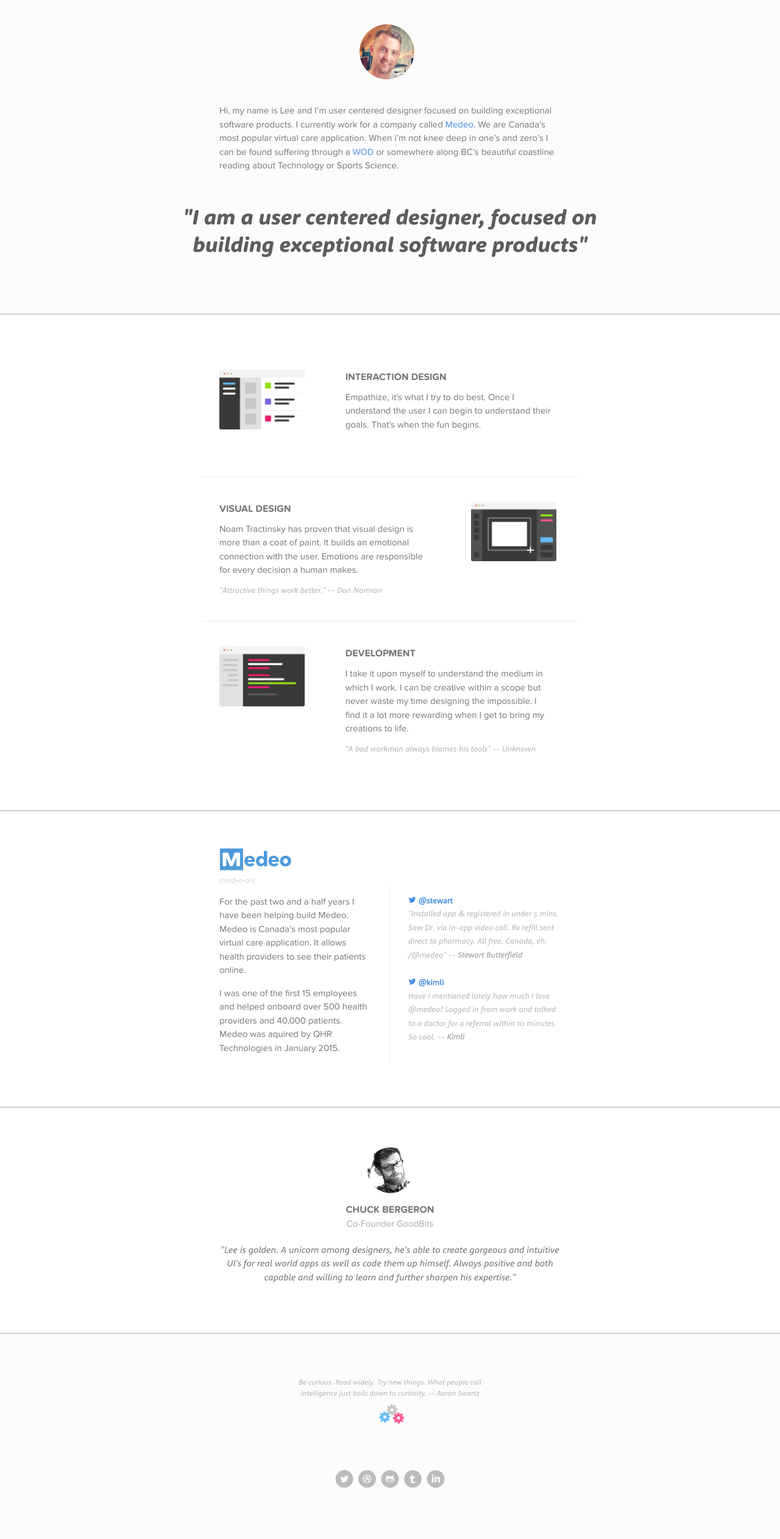
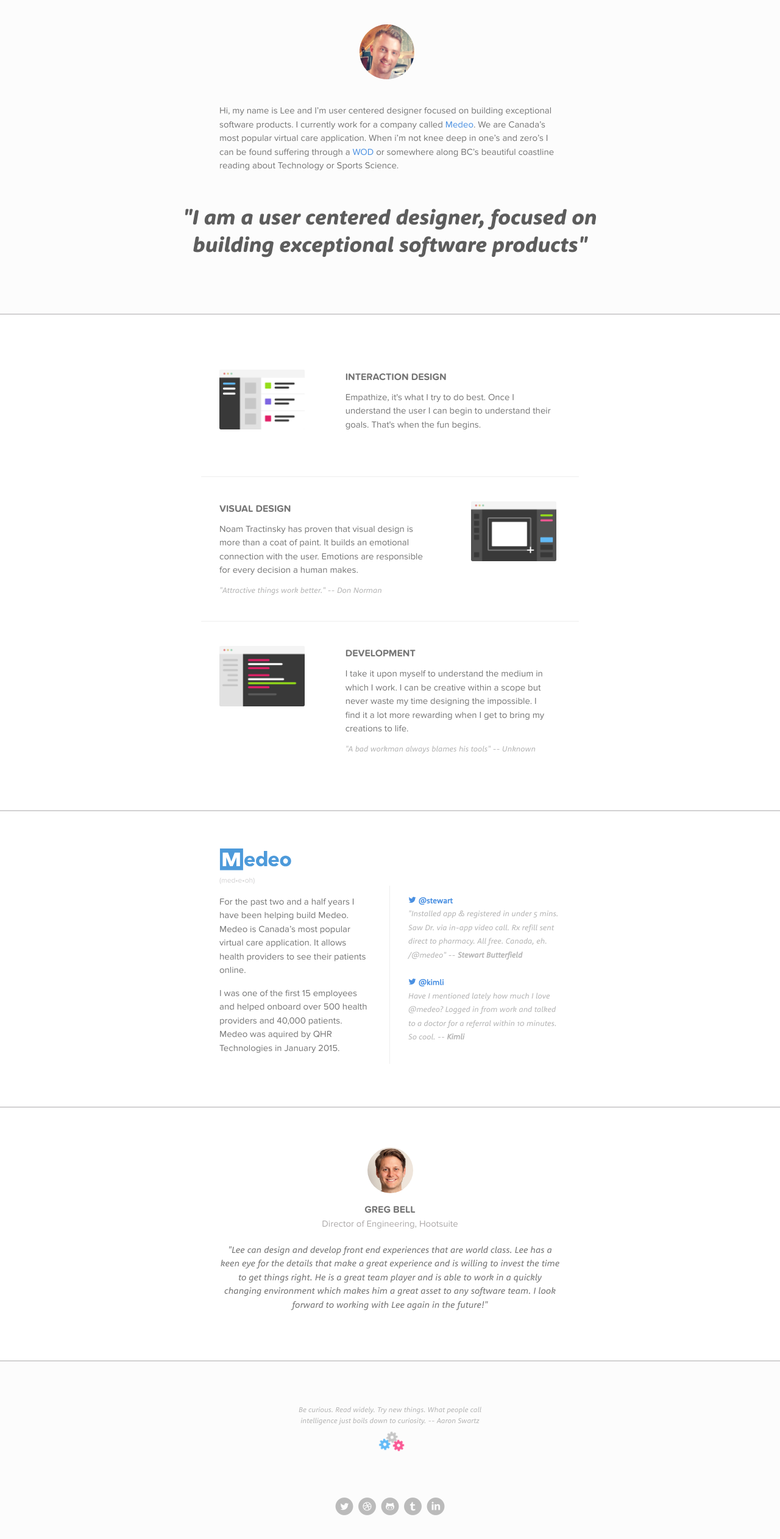
Before and after one commit to lmnelson/me, a Jekyll site: the page built from index.html, in a window 1280 px wide. Shown: the top 2523 px of the page at 61% size. Built offline with Jekyll 4.4.1, drawn with Linux system fonts in a browser that asks for light colours; some web fonts are replaced.

Commit message:
add greg testimonial

```diff
--- a/_data/index.yml
+++ b/_data/index.yml
@@ -19,10 +19,10 @@
   quoteOne: '"Installed app & registered in under 5 mins. Saw Dr. via in-app video call. Rx refill sent direct to pharmacy. All free. Canada, eh. /@medeo" -- <strong>Stewart Butterfield</strong>'
   quoteTwo: 'Have I mentioned lately how much I love @medeo? Logged in from work and talked to a doctor for a referral within 10 minutes. So cool. -- <strong>Kimli</strong>'
 testimonials:
-  - name: "Chuck Bergeron"
-    avatar: "chuck"
-    title: "Co-Founder GoodBits"
-    quote: "Lee is golden. A unicorn among designers, he's able to create gorgeous and intuitive UI's for real world apps as well as code them up himself. Always positive and both capable and willing to learn and further sharpen his expertise."
+  - name: "Greg Bell"
+    avatar: "greg-bell"
+    title: "Director of Engineering, Hootsuite"
+    quote: "Lee can design and develop front end experiences that are world class. Lee has a keen eye for the details that make a great experience and is willing to invest the time to get things right. He is a great team player and is able to work in a quickly changing environment which makes him a great asset to any software team. I look forward to working with Lee again in the future!"
 footerQuote: "Be curious. Read widely. Try new things. What people call intelligence just boils down to curiosity. -- Aaron Swartz"
 socialMedia:
   twitter: "https://twitter.com/leemnelson_"
--- a/_sass/_base.scss
+++ b/_sass/_base.scss
@@ -264,10 +264,10 @@
     overflow: hidden;
     display: block;
     margin: 15px auto;
-    &.chuck {
-      background-image: url('../images/chuck.jpg');
-      background-position: -30px -9px;
-      background-size: 160px;
+    &.greg-bell {
+      background-image: url('../images/greg-bell.jpg');
+      background-position: -11px 0px;
+      background-size: 100px;
     }
   }
   .name {
```
Also changed, not shown: images/greg-bell.jpg (added).
